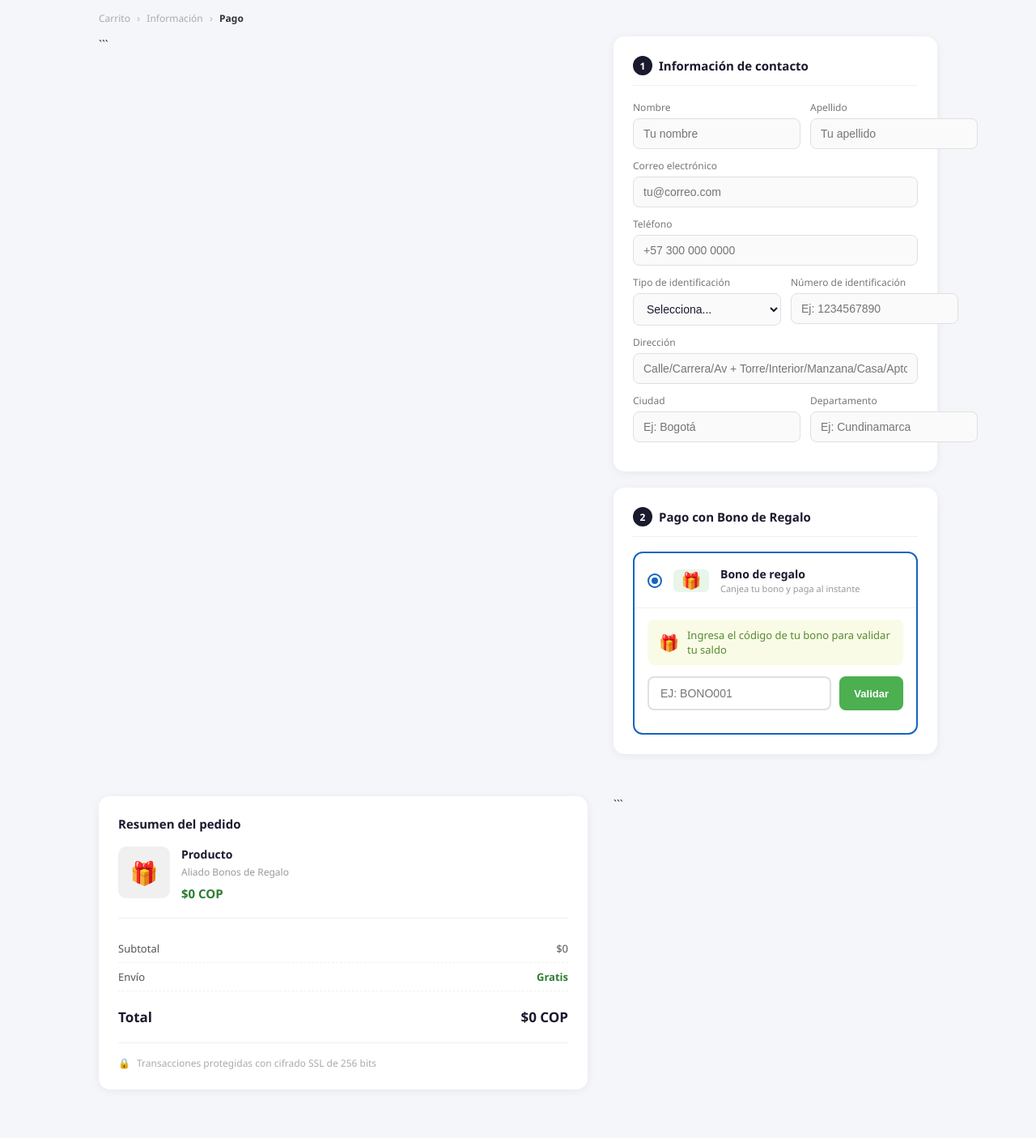
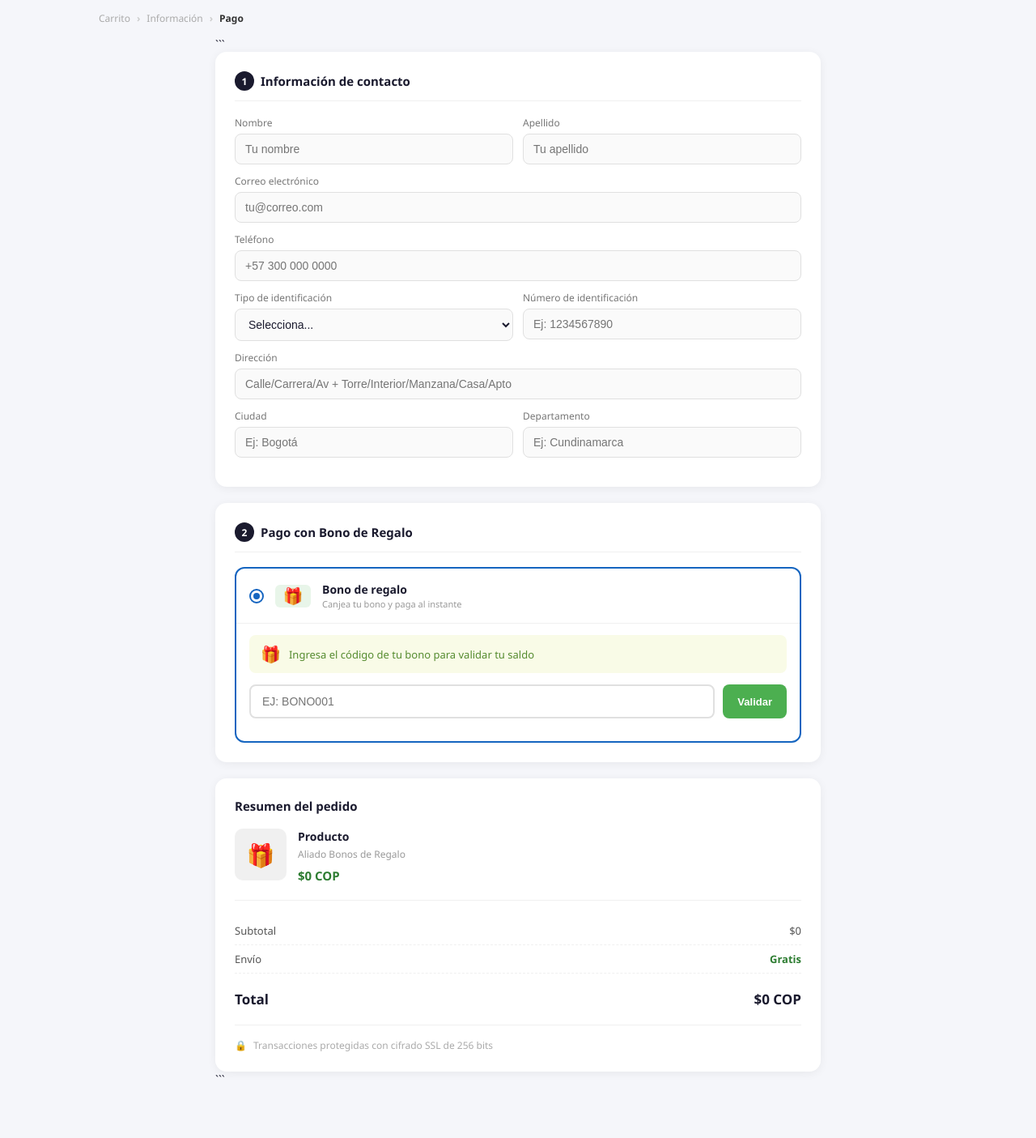
Before and after one commit to stephanieul/bonos-de-regalo, a Flask app: page /checkout in a window 1280 px wide. Shown: the part 41-1446 px from the top of the page at 81% size. After the commit the page ends 1371 px from the top, so only its background shows below. Run offline with Flask 3, Linux system fonts and the light colour scheme.

Commit message:
Update checkout.html

```diff
--- a/templates/checkout.html
+++ b/templates/checkout.html
@@ -38,16 +38,15 @@
 .breadcrumb .sep { color: #ccc; }
 
 .checkout-layout {
-  max-width: 1100px;
+  max-width: 780px;
   margin: 0 auto;
-  padding: 0 32px 60px;
-  display: grid;
-  grid-template-columns: 1fr 400px;
-  gap: 32px;
-  align-items: start;
+  padding: 0 16px 60px;
+  display: flex;
+  flex-direction: column;
+  gap: 0;
 }
+.resumen { position: static; }
 @media (max-width: 760px) {
-  .checkout-layout { grid-template-columns: 1fr; padding: 0 16px 40px; }
   .header { padding: 0 16px; }
   .breadcrumb { padding: 14px 16px; }
 }
```
